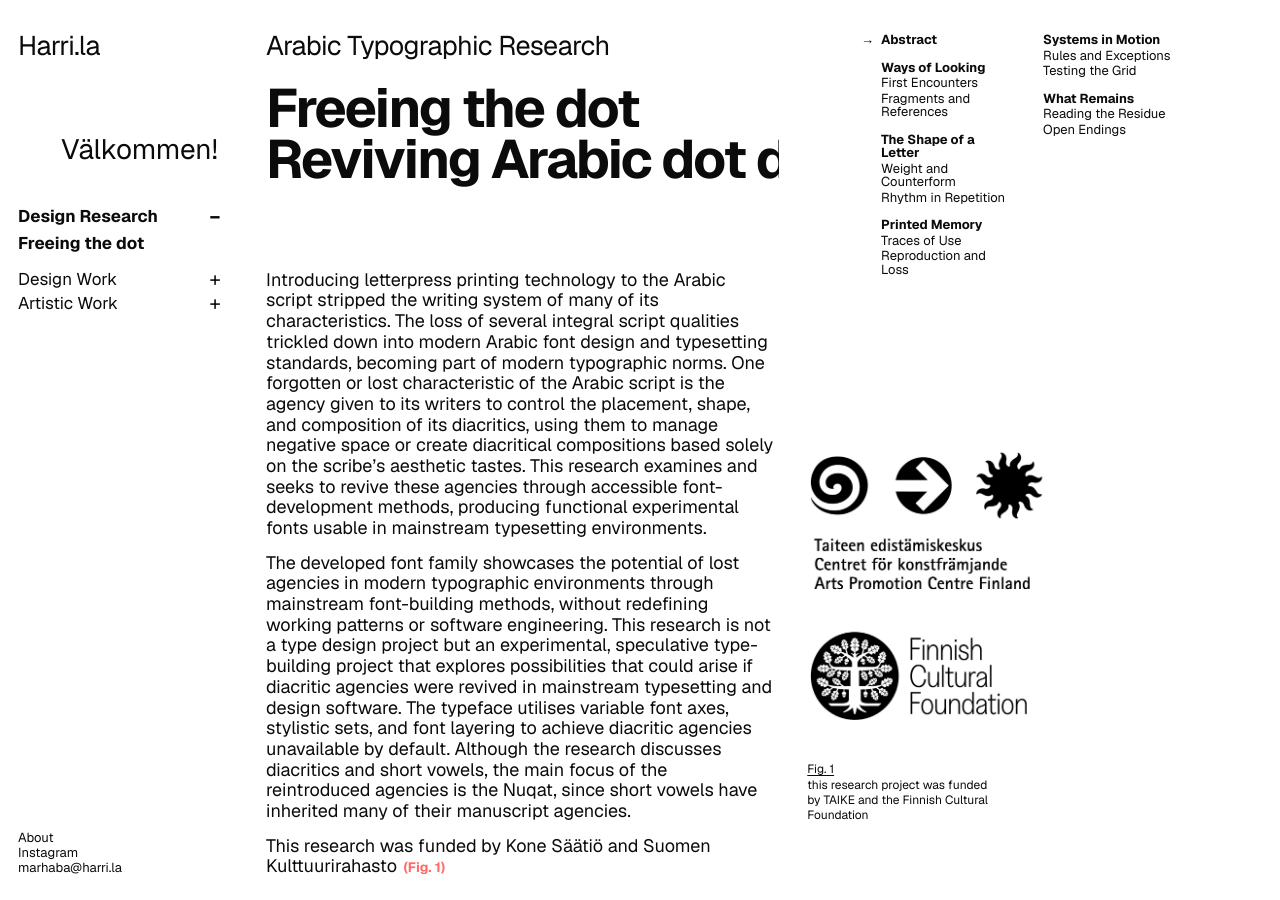
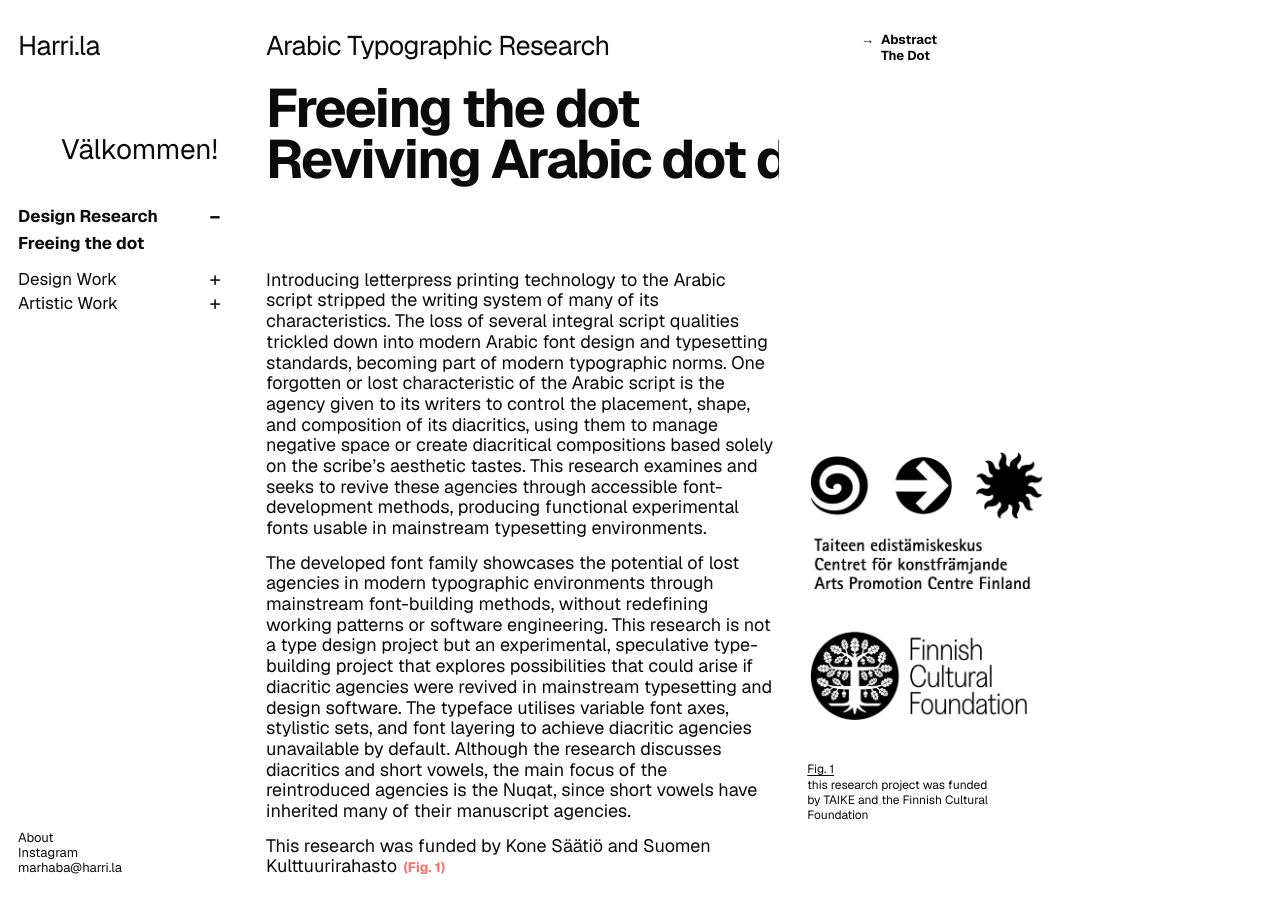
Before and after one commit to somethingishappening/somethingishappening.github.io, a Jekyll site: the page built from _research/tahriir-project.md, in a window 1280 px wide. Built offline with Jekyll 4.4.1, drawn with Linux system fonts in a browser that asks for light colours; part of the change alters nothing that is shown.

```diff
--- a/_research/tahriir-project.md
+++ b/_research/tahriir-project.md
@@ -34,8 +34,8 @@ abstract: >-
   This research was funded by Kone Säätiö and Suomen Kulttuurirahasto (Fig. 1)
 sections:
   - heading: The Dot
-    heading_level: h2
-    nav_column: none
+    heading_level: h1
+    nav_column: left
 figures:
   - number: 1
     image: /assets/uploads/fig-1-1.jpg
```
